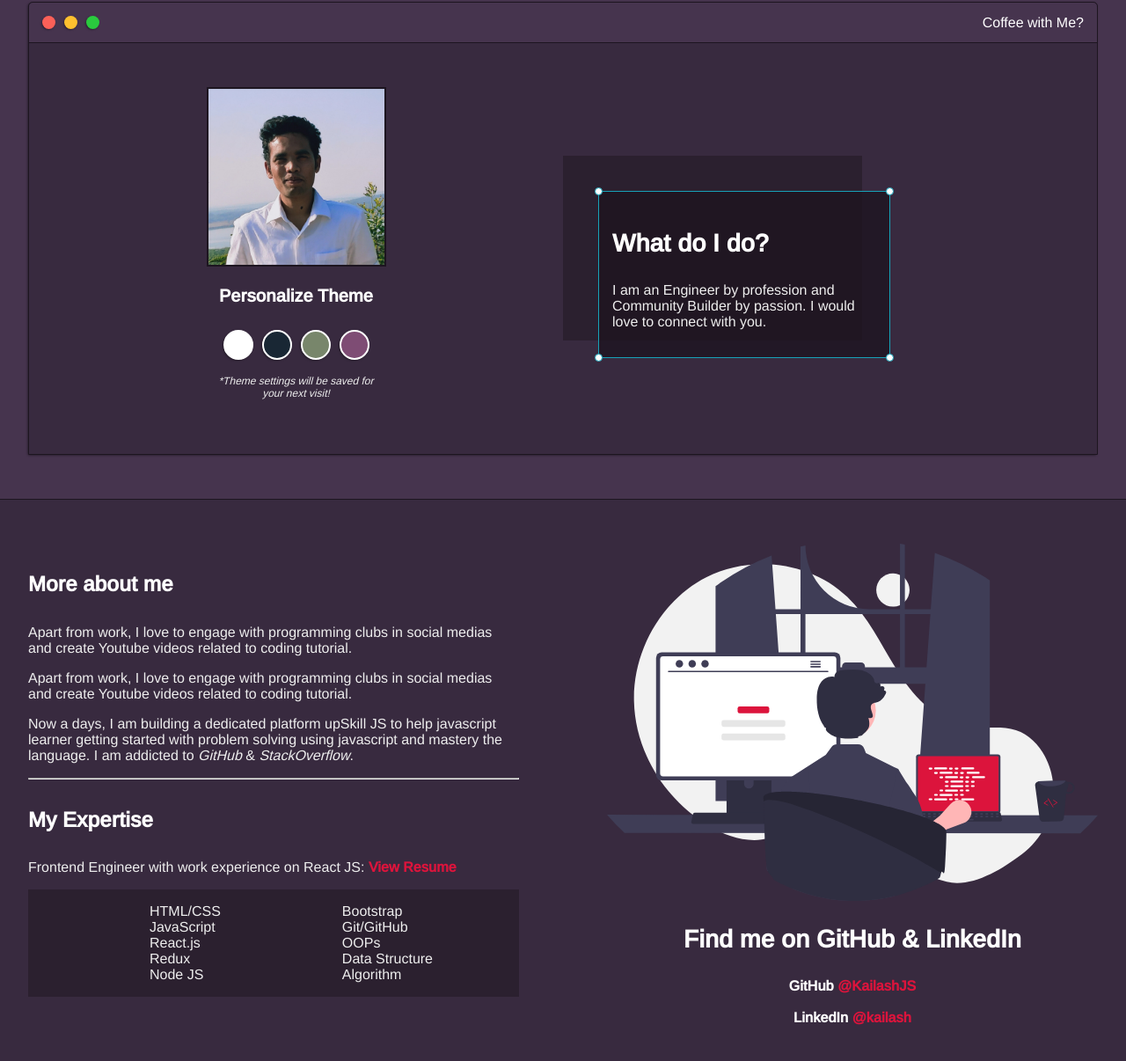
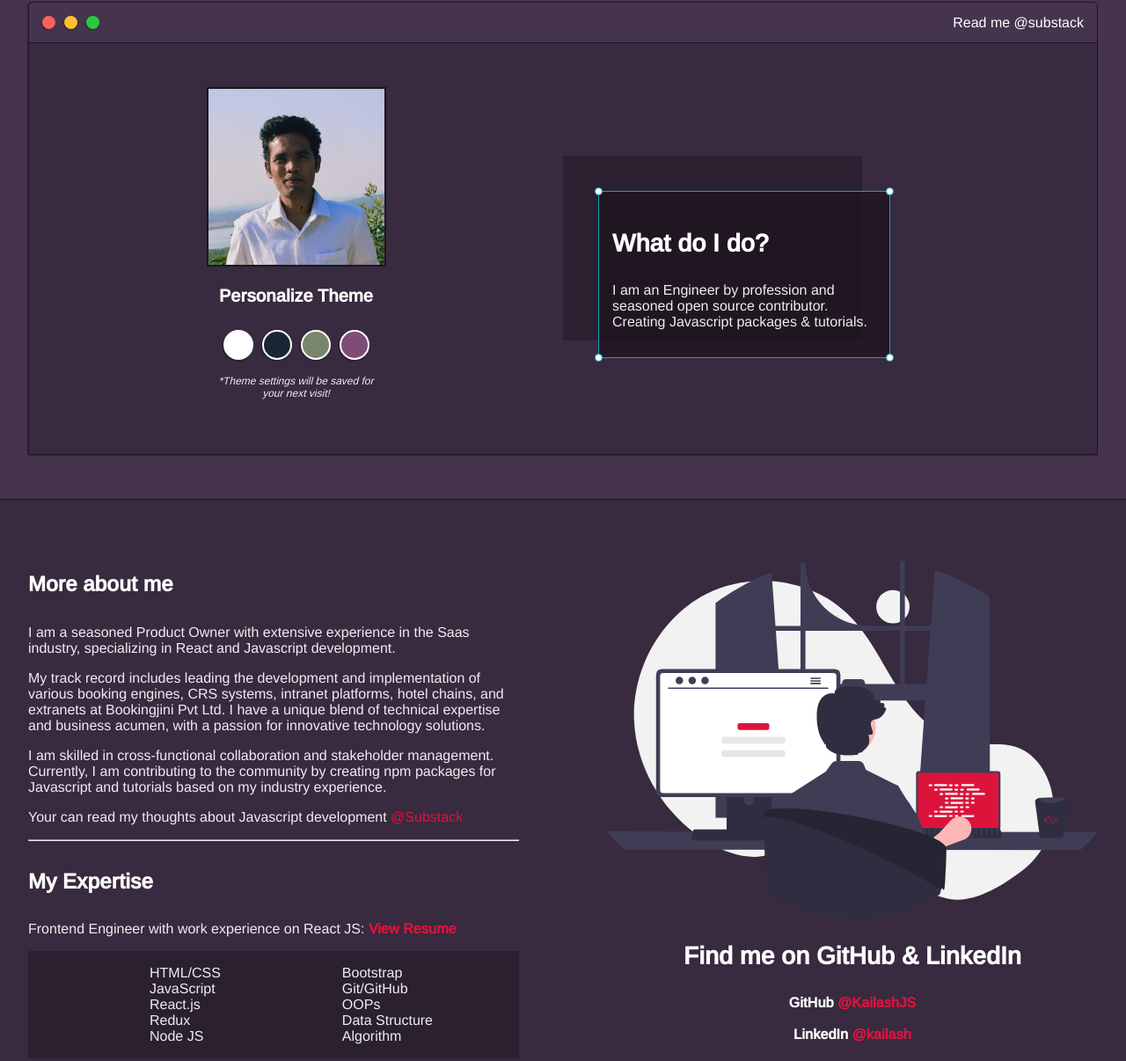
Before and after one commit to KailashJS/KailashJS.github.io, a plain HTML site: page index.html in a window 1280 px wide. Shown: the part 158-1364 px from the top of the page at 88% size. Drawn offline with nearby package versions, Linux system fonts and the light colour scheme.

Commit message:
feat: intro and bio updated accoring to current motive and substack added to page

```diff
--- a/index.html
+++ b/index.html
@@ -21,9 +21,12 @@
       rel="stylesheet"
     /> -->
 
-    <link rel="preconnect" href="https://fonts.googleapis.com">
-    <link rel="preconnect" href="https://fonts.gstatic.com" crossorigin>
-    <link href="https://fonts.googleapis.com/css2?family=Arimo:wght@400;500&display=swap" rel="stylesheet">
+    <link rel="preconnect" href="https://fonts.googleapis.com" />
+    <link rel="preconnect" href="https://fonts.gstatic.com" crossorigin />
+    <link
+      href="https://fonts.googleapis.com/css2?family=Arimo:wght@400;500&display=swap"
+      rel="stylesheet"
+    />
 
     <link
       rel="icon"
@@ -52,13 +55,19 @@
 
             <ul id="navigation">
               <li>
-                <a href="#contact-form">Coffee with Me?</a>
+                <a target="_blank" href="https://kailashjs.substack.com/"
+                  >Read me @substack</a
+                >
               </li>
             </ul>
           </div>
 
           <div class="left-column">
-            <img id="profile_pic" src="images/kailash.jpg" alt="Kailash Chandra Bhakta" />
+            <img
+              id="profile_pic"
+              src="images/kailash.jpg"
+              alt="Kailash Chandra Bhakta"
+            />
             <h5 style="text-align: center; line-height: 0">
               Personalize Theme
             </h5>
@@ -82,8 +91,8 @@
                 <div id="corner-tr" class="corner"></div>
                 <h3>What do I do?</h3>
                 <p>
-                  I am an Engineer by profession and Community Builder by
-                  passion. I would love to connect with you.
+                  I am an Engineer by profession and seasoned open source
+                  contributor. Creating Javascript packages & tutorials.
                 </p>
                 <div id="corner-br" class="corner"></div>
                 <div id="corner-bl" class="corner"></div>
@@ -101,16 +110,45 @@
             <h4>More about me</h4>
 
             <p>
-              Apart from work, I love to engage with programming clubs in social medias and create Youtube videos related to coding tutorial.
+              I am a seasoned Product Owner with extensive experience in the
+              Saas industry, specializing in React and Javascript development.
+            </p>
+            <p>
+              My track record includes leading the development and
+              implementation of various booking engines, CRS systems, intranet
+              platforms, hotel chains, and extranets at Bookingjini Pvt Ltd. I
+              have a unique blend of technical expertise and business acumen,
+              with a passion for innovative technology solutions.
+            </p>
+            <p>
+              I am skilled in cross-functional collaboration and stakeholder
+              management. Currently, I am contributing to the community by
+              creating npm packages for Javascript and tutorials based on my
+              industry experience.
+            </p>
+            <p>
+              Your can read my thoughts about Javascript development
+              <a target="_blank" href="https://kailashjs.substack.com/"
+                >@Substack</a
+              >
+            </p>
+
+            <!-- <p>
+              Apart from work, I love to engage with programming clubs in social
+              medias and create Youtube videos related to coding tutorial.
             </p>
 
             <p>
-              Apart from work, I love to engage with programming clubs in social medias and create Youtube videos related to coding tutorial.
+              Apart from work, I love to engage with programming clubs in social
+              medias and create Youtube videos related to coding tutorial.
             </p>
 
             <p>
-              Now a days, I am building a dedicated platform upSkill JS to help javascript learner getting started with problem solving using javascript and mastery the language. I am addicted to <i>GitHub</i> & <i>StackOverflow</i>.
-            </p>
+              Now a days, I am building a dedicated platform upSkill JS to help
+              javascript learner getting started with problem solving using
+              javascript and mastery the language. I am addicted to
+              <i>GitHub</i> & <i>StackOverflow</i>.
+            </p> -->
 
             <hr />
 
@@ -118,7 +156,9 @@
 
             <p>
               Frontend Engineer with work experience on React JS:
-              <a target="_blank" href="resume.pdf" style="font-weight: 600;">View Resume</a>
+              <a target="_blank" href="resume.pdf" style="font-weight: 600"
+                >View Resume</a
+              >
             </p>
 
             <div id="skills">
@@ -140,7 +180,11 @@
           </div>
 
           <div class="social-links">
-            <img id="social_img" src="images/undraw_programming_pink_red.svg" alt="illustration of a  boy programming" />
+            <img
+              id="social_img"
+              src="images/undraw_programming_pink_red.svg"
+              alt="illustration of a  boy programming"
+            />
             <!-- Illustration by <a href="https://icons8.com/illustrations/author/mNCLibjicqSz">Julia Kuptsova</a> from <a href="https://icons8.com/illustrations">Ouch!</a> -->
             <h3>Find me on GitHub & LinkedIn</h3>
 
@@ -153,7 +197,10 @@
             <br />
             <h6 class="social-title">
               LinkedIn
-              <a target="_blank" href="https://www.linkedin.com/in/kailashchandrabhakta/">
+              <a
+                target="_blank"
+                href="https://www.linkedin.com/in/kailashchandrabhakta/"
+              >
                 @kailash</a
               >
             </h6>
@@ -202,8 +249,7 @@
             ><svg id="github" viewBox="0 0 24 24">
               <path
                 d="m12 .5c-6.63 0-12 5.28-12 11.792 0 5.211 3.438 9.63 8.205 11.188.6.111.82-.254.82-.567 0-.28-.01-1.022-.015-2.005-3.338.711-4.042-1.582-4.042-1.582-.546-1.361-1.335-1.725-1.335-1.725-1.087-.731.084-.716.084-.716 1.205.082 1.838 1.215 1.838 1.215 1.07 1.803 2.809 1.282 3.495.981.108-.763.417-1.282.76-1.577-2.665-.295-5.466-1.309-5.466-5.827 0-1.287.465-2.339 1.235-3.164-.135-.298-.54-1.497.105-3.121 0 0 1.005-.316 3.3 1.209.96-.262 1.98-.392 3-.398 1.02.006 2.04.136 3 .398 2.28-1.525 3.285-1.209 3.285-1.209.645 1.624.24 2.823.12 3.121.765.825 1.23 1.877 1.23 3.164 0 4.53-2.805 5.527-5.475 5.817.42.354.81 1.077.81 2.182 0 1.578-.015 2.846-.015 3.229 0 .309.21.678.825.56 4.801-1.548 8.236-5.97 8.236-11.173 0-6.512-5.373-11.792-12-11.792z"
-              />
-            </svg
+              /></svg
           ></a>
           <!-- <a href="https://codepen.io/kailashjs" target="_blank"
             ><svg id="codepen" viewBox="0 0 512 512">
@@ -243,14 +289,19 @@
                 d="M2 6l10.455-6L22.91 6 23 17.95 12.455 24 2 18V6zm2.088 2.481v4.757l3.345 1.86v3.516l3.972 2.296v-8.272L4.088 8.481zm16.739 0l-7.317 4.157v8.272l3.972-2.296V15.1l3.345-1.861V8.48zM5.134 6.601l7.303 4.144 7.32-4.18-3.871-2.197-3.41 1.945-3.43-1.968L5.133 6.6z"
               /></svg
           ></a> -->
+          <a href="https://kailashjs.substack.com/" target="_blank"
+            ><img src="./images/social-icons/substack-icon.svg" alt="Substack"
+          /></a>
+          <a
+            href="https://www.linkedin.com/in/kailashchandrabhakta/"
+            target="_blank"
+            ><img src="./images/social-icons/linkedin.svg" alt="LinkedIn"
+          /></a>
+          <a href="https://twitter.com/BhaktaKailash/" target="_blank"
+            ><img src="./images/social-icons/twitter.svg" alt="Twitter"
+          /></a>
           <a href="https://www.instagram.com/kailash.jsx/" target="_blank"
             ><img src="./images/social-icons/instagram.svg" alt="Instagram"
-          /></a>
-          <a href="https://www.linkedin.com/in/kailashchandrabhakta/" target="_blank"
-            ><img src="./images/social-icons/linkedin.svg" alt="LinkedIn"
-          /></a>
-          <a href="https://twitter.com/BhaktaKailash" target="_blank"
-            ><img src="./images/social-icons/twitter.svg" alt="Twitter"
           /></a>
         </div>
       </div>
```
Also changed, not shown: images/social-icons/substack-icon.svg (added), images/substack-icon.svg (added).
